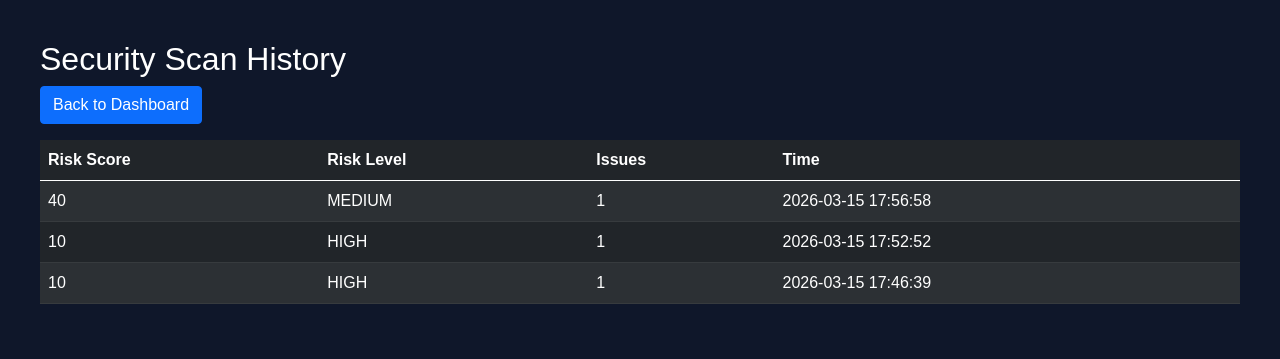
After one commit to gargpriyal10/Autonomous-Security-Policy-Reasoning-Misconfiguration-Detection-Platform, a Flask app: page /history in a window 1280 px wide. The commit adds this page. Shown: the top 359 px of the page. Run offline with Flask 3, Linux system fonts and the light colour scheme; a user stored in the database is signed in; data comes from the database, SQL or seed files in the repository; both versions use the stored data as it was after the commit.

Commit message:
Add security scan history dashboard

```diff
--- a/app.py
+++ b/app.py
@@ -4,15 +4,19 @@ import yaml
 import csv
 from parser.policy_parser import normalize_policy
 from core.policy_engine import analyze_policy
+from database.db import save_scan , get_scan_history
 from database.db import create_users_table
+from database.db import init_db
 from auth.auth import auth
 from utils.report_generator import generate_report
 
 
 app = Flask(__name__)
+app.secret_key = "cloud_security_policy_platform_2026"
+
 app.register_blueprint(auth)
 create_users_table()
-app.secret_key = "cloud_security_policy_platform_2026"
+init_db()
 
 @app.route("/")
 def home():
@@ -75,11 +79,22 @@ def analyze():
     if not rules:
         return jsonify({"error": "Invalid policy file"})
 
-    # Run policy analysis
     result = analyze_policy(rules)
 
-    # Remove graph (NetworkX graph cannot be sent in JSON)
     result.pop("graph", None)
+
+    username = session.get("username")
+
+    risk_score = result["risk_score"]
+    issues_count = len(result["issues"])
+
+    if risk_score < 30:
+        risk_level = "LOW"
+    elif risk_score < 70:
+        risk_level = "MEDIUM"
+    else:
+        risk_level = "HIGH"
+    save_scan(username, risk_score, risk_level, issues_count)
 
     return jsonify(
         {
@@ -115,6 +130,17 @@ def download_report():
         download_name="cloud_security_report.pdf"
     )
 
+@app.route("/history")
+def history():
+
+    if "username" not in session:
+        return redirect(url_for("auth.login"))
+
+    username = session["username"]
+
+    scans = get_scan_history(username)
+
+    return render_template("history.html", scans=scans)
 
 if __name__ == "__main__":
     app.run(debug=True)
--- /dev/null
+++ b/templates/history.html
@@ -0,0 +1,63 @@
+<!DOCTYPE html>
+<html>
+
+<head>
+
+<title>Scan History</title>
+
+<link href="https://cdn.jsdelivr.net/npm/bootstrap@5.0.0-beta3/dist/css/bootstrap.min.css" rel="stylesheet">
+
+<style>
+
+body{
+background:#0f172a;
+color:white;
+font-family:Arial;
+padding:40px;
+}
+
+table{
+background:#1e293b;
+}
+
+</style>
+
+</head>
+
+<body>
+
+<h2>Security Scan History</h2>
+
+<a href="/" class="btn btn-primary mb-3">Back to Dashboard</a>
+
+<table class="table table-dark table-striped">
+
+<thead>
+<tr>
+<th>Risk Score</th>
+<th>Risk Level</th>
+<th>Issues</th>
+<th>Time</th>
+</tr>
+</thead>
+
+<tbody>
+
+{% for scan in scans %}
+
+<tr>
+<td>{{ scan[0] }}</td>
+<td>{{ scan[1] }}</td>
+<td>{{ scan[2] }}</td>
+<td>{{ scan[3] }}</td>
+</tr>
+
+{% endfor %}
+
+</tbody>
+
+</table>
+
+</body>
+
+</html>
--- a/templates/index.html
+++ b/templates/index.html
@@ -118,6 +118,7 @@
 
 <body>
     <a href="/logout" class="btn btn-danger">Logout</a>
+    <a href="/history" class="btn btn-info">View Scan History</a>
 
     <div class="container">
 
```
Also changed, not shown: security_scans.db.
